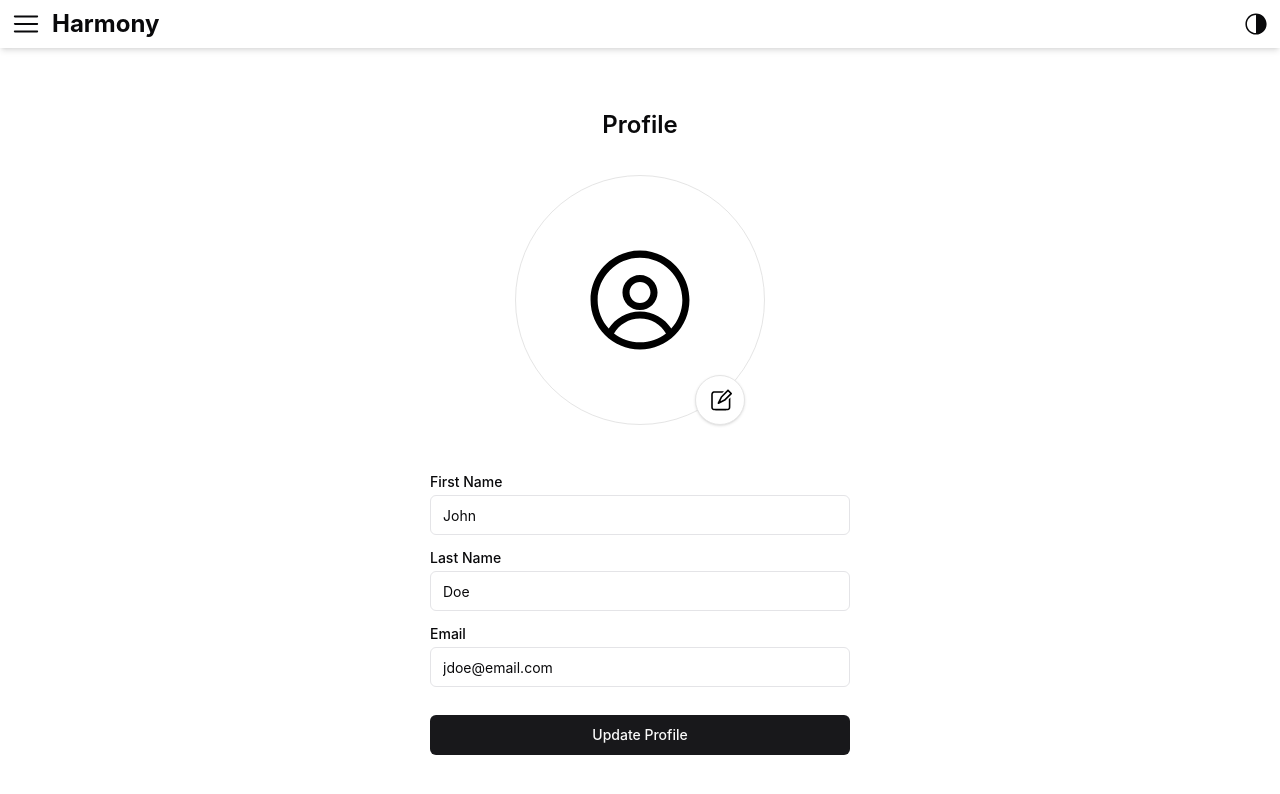
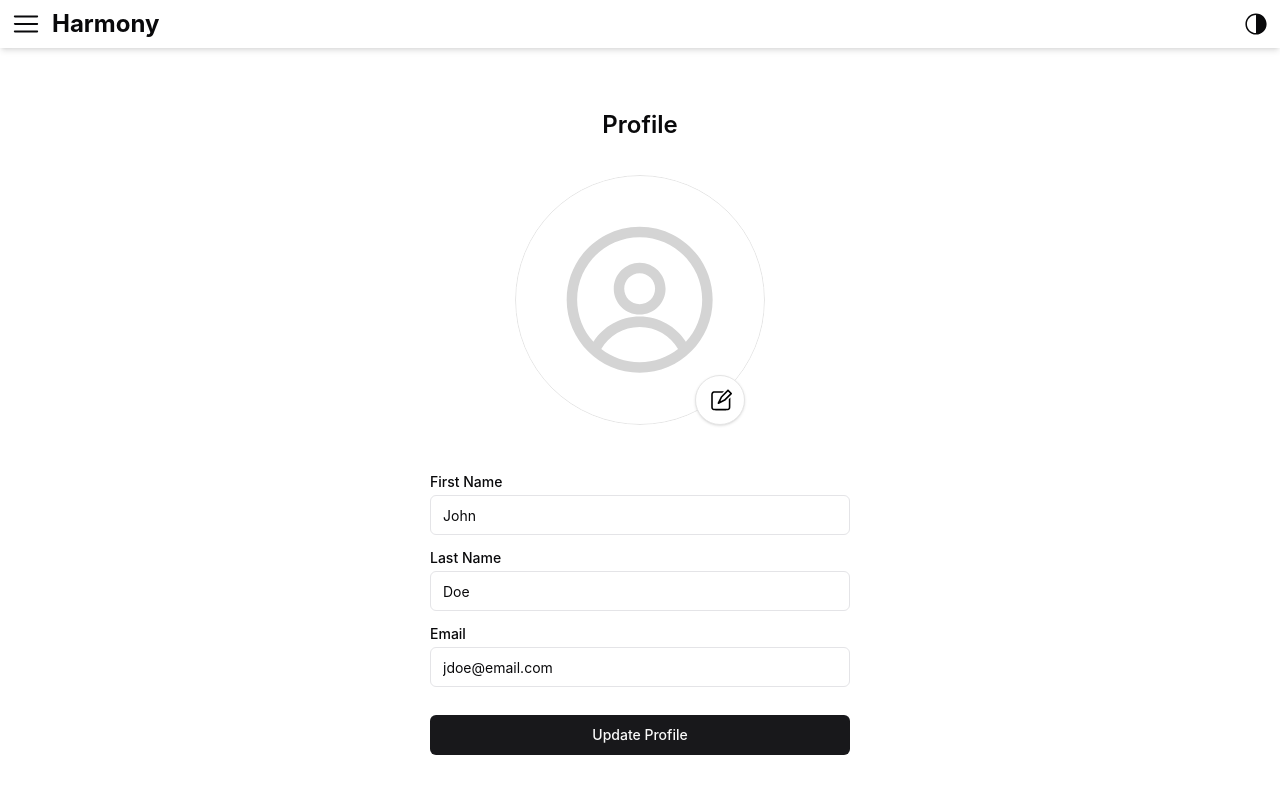
Before and after one commit to wyzhaobvt/harmony-client, a React (Vite) app: page /profile in a window 1280 px wide. Shown: the top 794 px of the page. Built offline with nearby package versions, Linux system fonts and the light colour scheme.

Commit message:
Refactored code and changed styling

```diff
--- a/package.json
+++ b/package.json
@@ -10,6 +10,7 @@
     "preview": "vite preview"
   },
   "dependencies": {
+    "@radix-ui/react-avatar": "^1.0.4",
     "@radix-ui/react-checkbox": "^1.0.4",
     "@radix-ui/react-dialog": "^1.0.5",
     "@radix-ui/react-dropdown-menu": "^2.0.6",
--- /dev/null
+++ b/src/components/ProfilePicture.jsx
@@ -0,0 +1,17 @@
+import { Avatar, AvatarFallback, AvatarImage } from "@/components/ui/avatar";
+import { AvatarIcon } from "@radix-ui/react-icons";
+
+export function ProfilePicture({ profilePicture, className }) {
+  return (
+    <Avatar className={className}>
+      <AvatarImage
+        src={profilePicture}
+        alt="Profile Picture"
+        className="object-cover"
+      />
+      <AvatarFallback className={`bg-white border border-neutral-200 ${className}`}>
+        <AvatarIcon className="text-neutral-300 size-2/3" />
+      </AvatarFallback>
+    </Avatar>
+  );
+}
--- /dev/null
+++ b/src/components/ui/avatar.jsx
@@ -0,0 +1,33 @@
+import * as React from "react"
+import * as AvatarPrimitive from "@radix-ui/react-avatar"
+
+import { cn } from "@/lib/utils"
+
+const Avatar = React.forwardRef(({ className, ...props }, ref) => (
+  <AvatarPrimitive.Root
+    ref={ref}
+    className={cn("relative flex h-10 w-10 shrink-0 overflow-hidden rounded-full", className)}
+    {...props} />
+))
+Avatar.displayName = AvatarPrimitive.Root.displayName
+
+const AvatarImage = React.forwardRef(({ className, ...props }, ref) => (
+  <AvatarPrimitive.Image
+    ref={ref}
+    className={cn("aspect-square h-full w-full", className)}
+    {...props} />
+))
+AvatarImage.displayName = AvatarPrimitive.Image.displayName
+
+const AvatarFallback = React.forwardRef(({ className, ...props }, ref) => (
+  <AvatarPrimitive.Fallback
+    ref={ref}
+    className={cn(
+      "flex h-full w-full items-center justify-center rounded-full bg-muted",
+      className
+    )}
+    {...props} />
+))
+AvatarFallback.displayName = AvatarPrimitive.Fallback.displayName
+
+export { Avatar, AvatarImage, AvatarFallback }
--- a/src/pages/profile/EditProfilePictureDialog.jsx
+++ b/src/pages/profile/EditProfilePictureDialog.jsx
@@ -11,8 +11,9 @@ import {
   DialogClose
 } from "@/components/ui/dialog";
 import { Pencil2Icon, AvatarIcon } from "@radix-ui/react-icons";
+import { ProfilePicture } from "../../components/ProfilePicture";
 
-export function EditProfilePictureDialog({ profilePicture, handleSetProfilePicture }) {
+export function EditProfilePictureDialog({ profilePicture, handleSetProfilePicture, className }) {
   const [file, setFile] = useState(null);
   const [previewImage, setPreviewImage] = useState(profilePicture);
   const [syncImage, setSyncImage] = useState(0);
@@ -51,8 +52,8 @@ export function EditProfilePictureDialog({ profilePicture, handleSetProfilePictu
       <DialogTrigger asChild>
         {/* Edit Profile Picture Button */}
         <Button
-          onClick={() => setSyncImage((prev) => prev + 1)}  // Runs useEffect when clicked
-          className="bg-white border border-neutral-200 shadow w-[50px] h-[50px] rounded-full absolute bottom-0 right-5 hover:bg-slate-50 p-0"
+          onClick={() => setSyncImage((prev) => prev + 1)} // Runs useEffect when clicked
+          className={`bg-white border border-neutral-200 shadow w-[50px] h-[50px] rounded-full hover:bg-slate-50 p-0 ${className}`}
         >
           <Pencil2Icon className="text-black h-6 w-6" />
         </Button>
@@ -68,20 +69,10 @@ export function EditProfilePictureDialog({ profilePicture, handleSetProfilePictu
           {/* Container for profile picture and Upload Photo and Delete buttons */}
           <div className="flex flex-col items-center">
             {/* Profile Picture */}
-            <div className="bg-white h-[250px] w-[250px] rounded-full mb-[16px]">
-              {previewImage ? (
-                // Preview image
-                <div
-                  className="bg-cover bg-center h-full w-full rounded-full"
-                  style={{ backgroundImage: `url(${previewImage})` }}
-                />
-              ) : (
-                // Default icon
-                <div className="flex justify-center items-center h-full w-full rounded-full border border-neutral-200">
-                  <AvatarIcon className="text-black w-28 h-28" />
-                </div>
-              )}
-            </div>
+            <ProfilePicture
+              profilePicture={previewImage}
+              className="size-[250px] mb-[16px]"
+            />
             {/* Upload Photo and Delete buttons */}
             <div className="flex justify-center w-full gap-3">
               <input
@@ -92,13 +83,18 @@ export function EditProfilePictureDialog({ profilePicture, handleSetProfilePictu
               />
               {/* Choose Image Button */}
               <Button
+                variant="outline"
                 className="w-[120px]"
                 onClick={() => fileInputRef.current.click()}
               >
                 Choose Image
               </Button>
               {/* Delete Button */}
-              <Button className="w-[120px]" onClick={deleteImage}>
+              <Button
+                variant="destructive"
+                className="w-[120px]"
+                onClick={deleteImage}
+              >
                 Delete
               </Button>
             </div>
@@ -108,11 +104,17 @@ export function EditProfilePictureDialog({ profilePicture, handleSetProfilePictu
           <div className="flex justify-center w-full gap-3">
             {/* Cancel Button */}
             <DialogClose asChild>
-              <Button className="w-[190px]">Cancel</Button>
+              <Button variant="outline" className="w-[190px]">
+                Cancel
+              </Button>
             </DialogClose>
             {/* Save Button */}
             <DialogClose asChild>
-              <Button onClick={handleFileUpload} className="w-[190px]">
+              <Button
+                variant="outline"
+                onClick={handleFileUpload}
+                className="w-[190px]"
+              >
                 Save
               </Button>
             </DialogClose>
--- a/src/pages/profile/Profile.jsx
+++ b/src/pages/profile/Profile.jsx
@@ -3,9 +3,9 @@ import { useState, useEffect } from "react";
 import { Input } from "@/components/ui/input";
 import { Label } from "@/components/ui/label";
 import { Button } from "@/components/ui/button";
-import { AvatarIcon } from "@radix-ui/react-icons";
 import { EditProfilePictureDialog } from "./EditProfilePictureDialog";
 import StatusMessage from "../../components/ui/status-message";
+import { ProfilePicture } from "../../components/ProfilePicture";
 
 // Dummy data. Will be replaced by data of current user from database.
 const user = {
@@ -70,25 +70,18 @@ const Profile = () => {
       </h1>
       <form onSubmit={handleSubmit}>
         <div className="grid w-full items-center gap-4">
-          {/* Profile Picture */}
           <div className="flex justify-center mb-[34px]">
-            <div className="bg-white h-[250px] w-[250px] rounded-full relative">
-              {profilePicture ? (
-                // Profile picture
-                <div
-                  className="bg-cover bg-center h-full w-full rounded-full"
-                  style={{ backgroundImage: `url(${profilePicture})` }}
-                />
-              ) : (
-                // Default icon
-                <div className="flex justify-center items-center h-full w-full rounded-full border border-neutral-200">
-                  <AvatarIcon className="text-black w-28 h-28" />
-                </div>
-              )}
+            <div className="relative">
+              {/* Profile Picture */}
+              <ProfilePicture
+                profilePicture={profilePicture}
+                className="size-[250px]"
+              />
               {/* Change Profile Picture Button */}
               <EditProfilePictureDialog
                 profilePicture={profilePicture}
                 handleSetProfilePicture={handleSetProfilePicture}
+                className="absolute bottom-0 right-5"
               />
             </div>
           </div>
```
Also changed, not shown: 1 other file (tests, documents, lock files or other folders).
